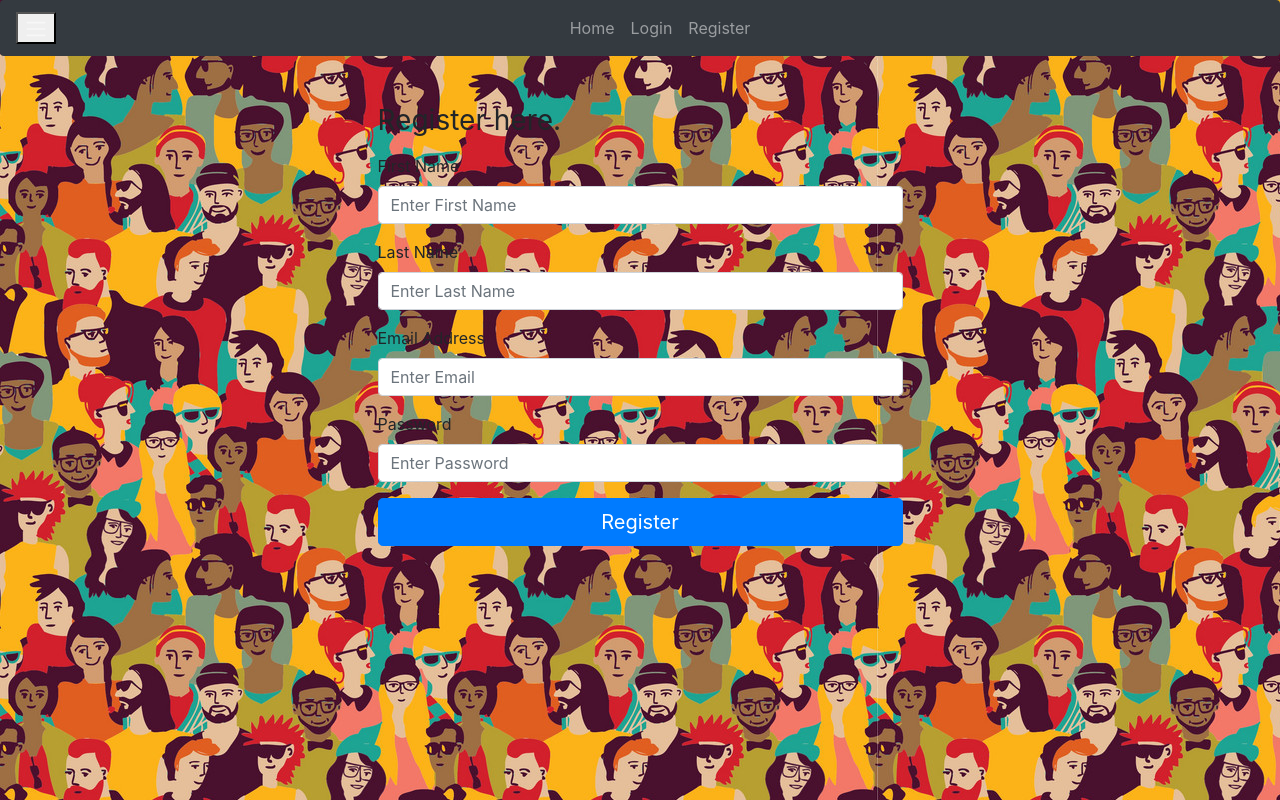
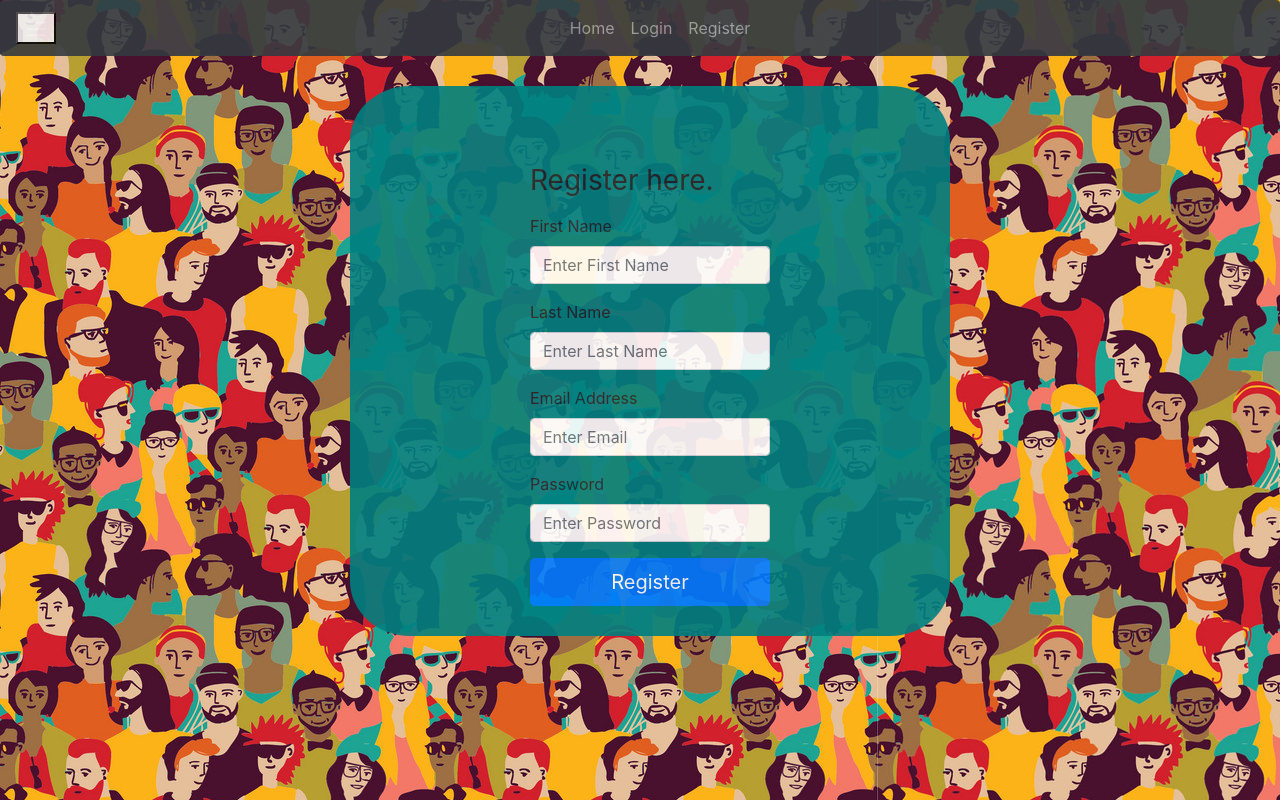
Before and after one commit to framples/4BT, a React (Create React App) app in the folder client/: page /register in a window 1280 px wide. Built offline with nearby package versions, Linux system fonts and the light colour scheme.

Commit message:
more and more styling

```diff
--- a/client/src/components/Register.js
+++ b/client/src/components/Register.js
@@ -1,4 +1,5 @@
-import React, { Component } from 'react'
+import React, { Component } from 'react';
+import "./register.css";
 
 import { register } from './UserFunctions'
 
@@ -40,10 +41,10 @@ class Register extends Component {
     render() {
         return (
             <div className="container">
-                <div className="row">
+                <div className="row2">
                     <div className="col-md-6 mt-5 mx-auto">
                         <form onSubmit={this.onSubmit}>
-                            <h1 className="h3 mb-3 font-weight-normal">Register here.</h1>
+                            <h1 id="submit2" className="h3 mb-3 font-weight-normal">Register here.</h1>
                             <div className="form-group">
                                 <label htmlFor="first_name">First Name</label>
                                 <input type="text" className="form-control"
--- a/client/src/components/landing.css
+++ b/client/src/components/landing.css
@@ -1,5 +1,6 @@
 body {
   background-image: url("people.jpg");
+  opacity: .9;
   margin: 0;
   font-family: -apple-system, BlinkMacSystemFont, 'Segoe UI', 'Roboto', 'Oxygen',
     'Ubuntu', 'Cantarell', 'Fira Sans', 'Droid Sans', 'Helvetica Neue',
@@ -16,7 +17,7 @@ code {
 #welcome  {
   background-color: teal;
   border-radius: 50%;
-
+  border: solid black 20px;
 }
 
 #text{
--- a/client/src/components/register.css
+++ b/client/src/components/register.css
@@ -11,3 +11,27 @@ code {
   font-family: source-code-pro, Menlo, Monaco, Consolas, 'Courier New',
     monospace;
 }
+
+.row2  {
+  background-color: teal;
+  padding: 30px;
+  margin: 30px;
+  border-radius: 10%;
+  width: 600px;
+  margin-left: 250px;
+
+}
+
+.row2:hover{
+  opacity: .8;
+}
+
+#submit-2 {
+  padding: 0px;
+  margin-top: -50px;
+  margin-bottom: 30px;
+  padding-bottom: 30px;
+  color: white;
+  font-size: 35px;
+
+}
```
